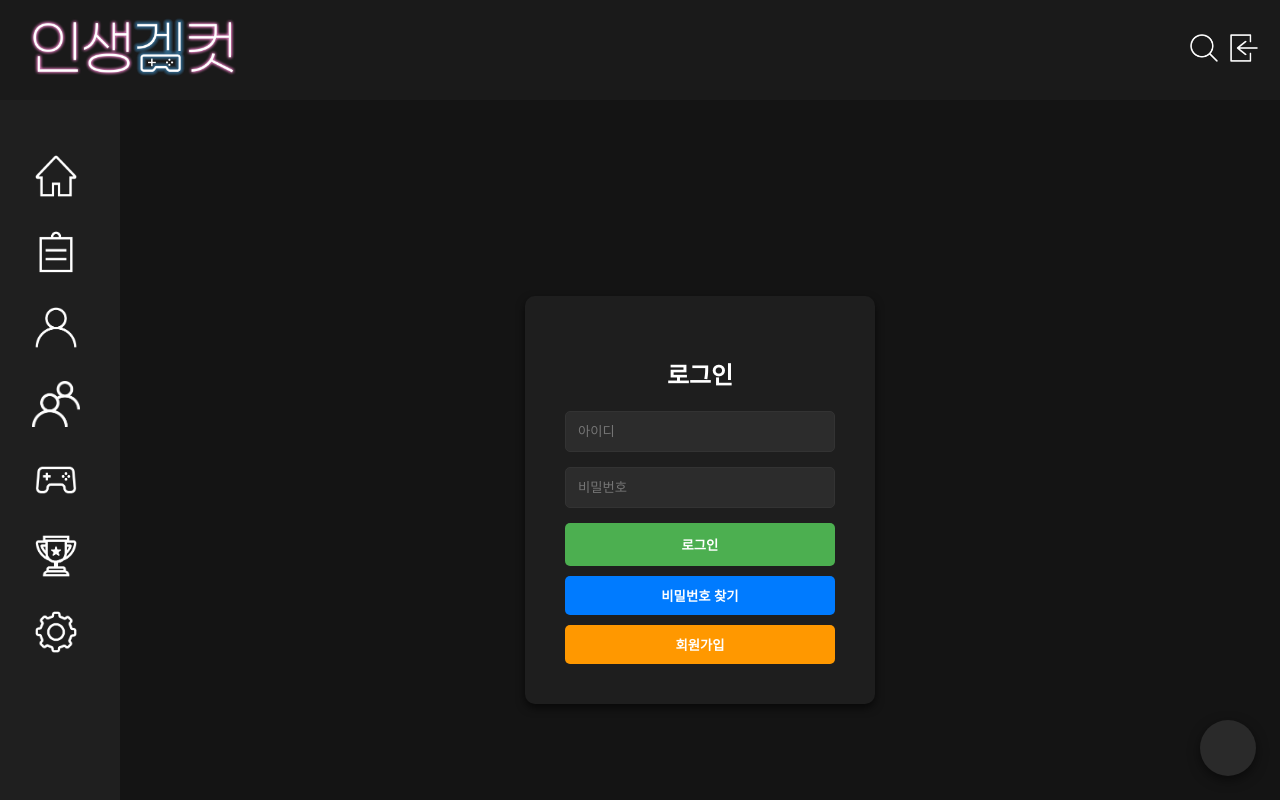
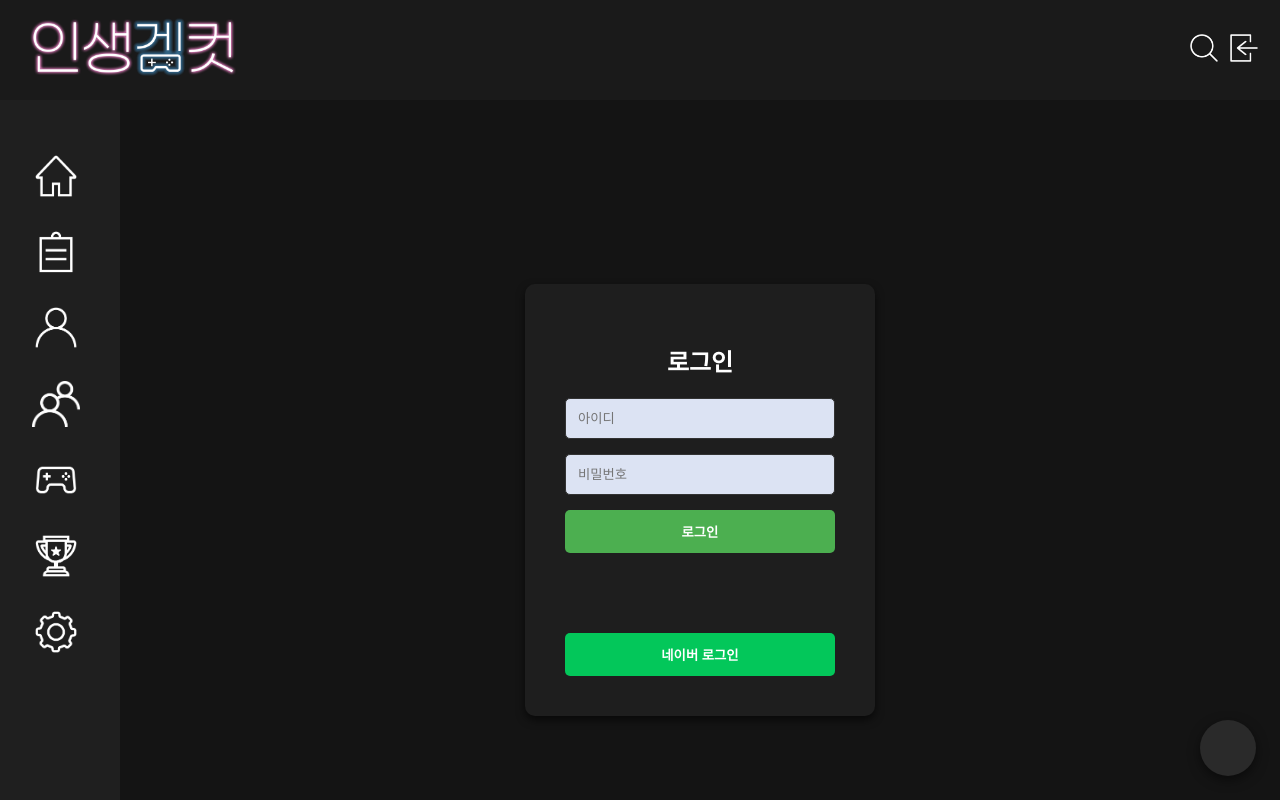
Before and after one commit to Sonjulking/GameCut_final_frontend, a React (Vite) app: page /login in a window 1280 px wide. Built offline with nearby package versions, Linux system fonts and the light colour scheme; some icons are missing; a small style sheet from the web is missing.

Commit message:
<feat> 소셜로그인 추가 (프론트)

```diff
--- a/dev-dist/sw.js
+++ b/dev-dist/sw.js
@@ -82,7 +82,7 @@ define(['./workbox-54d0af47'], (function (workbox) { 'use strict';
     "revision": "3ca0b8505b4bec776b69afdba2768812"
   }, {
     "url": "index.html",
-    "revision": "0.p6krmv9en28"
+    "revision": "0.8he6miagm9"
   }], {});
   workbox.cleanupOutdatedCaches();
   workbox.registerRoute(new workbox.NavigationRoute(workbox.createHandlerBoundToURL("index.html"), {
--- a/package.json
+++ b/package.json
@@ -14,6 +14,7 @@
     "@emotion/styled": "^11.14.0",
     "@mui/icons-material": "^7.1.1",
     "@mui/material": "^7.1.1",
+    "@react-oauth/google": "^0.12.2",
     "@reduxjs/toolkit": "^2.8.2",
     "@tanstack/react-query": "^5.79.0",
     "@toast-ui/editor-plugin-color-syntax": "^3.1.0",
--- a/src/pages/Login.jsx
+++ b/src/pages/Login.jsx
@@ -1,33 +1,35 @@
 import React, { useState } from "react";
 import { useNavigate } from "react-router-dom";
 import axios from "axios";
+import { GoogleOAuthProvider, GoogleLogin } from "@react-oauth/google";
+
+const GOOGLE_CLIENT_ID =
+  "752741472899-quo69i7p0r9cgi0kh67steu3dtbjkvac.apps.googleusercontent.com";
+const NAVER_CLIENT_ID = "CQbPXwMaS8p6gHpnTpsS";
+const REDIRECT_URI = "http://localhost:5173/naver/callback";
 
 const Login = () => {
   const [userId, setUserId] = useState("");
   const [pwd, setPwd] = useState("");
   const [error, setError] = useState("");
   const [loading, setLoading] = useState(false);
-
   const navigate = useNavigate();
 
   const handleSubmit = async (e) => {
     e.preventDefault();
     setLoading(true);
     setError("");
-
     try {
       const response = await axios.post("http://localhost:8081/user/login", {
         userId,
         pwd,
       });
-
       if (response.data.success) {
-        const { token, userNinkname, userId } = response.data; // nickname 가져오기
+        const { token, userNinkname, userId } = response.data;
         localStorage.setItem("token", token);
-        localStorage.setItem("nickname", userNinkname); // 닉네임 저장
-        localStorage.setItem("userId", userId); // 닉네임 저장
-        alert(`${userNinkname}님 환영합니다!`); // 여기가 핵심!
-
+        localStorage.setItem("nickname", userNinkname);
+        localStorage.setItem("userId", userId);
+        alert(`${userNinkname}님 환영합니다!`);
         navigate("/");
       } else {
         setError("아이디 또는 비밀번호가 틀렸습니다.");
@@ -36,22 +38,42 @@ const Login = () => {
       console.error(err);
       setError("서버 오류가 발생했습니다.");
     }
-
     setLoading(false);
   };
 
-  const handleFindPassword = () => {
-    navigate("/FindPassword");
+  const handleGoogleSuccess = async (credentialResponse) => {
+    const credential = credentialResponse.credential;
+    try {
+      const res = await axios.post("http://localhost:8081/user/oauth/google", {
+        token: credential,
+      });
+      if (res.data.success) {
+        localStorage.setItem("token", res.data.token);
+        localStorage.setItem("nickname", res.data.userNickname);
+        localStorage.setItem("userId", res.data.userId);
+        alert(`${res.data.userNickname}님 환영합니다!`);
+        navigate("/");
+      }
+    } catch (err) {
+      console.error(err);
+      setError("구글 로그인 실패");
+    }
   };
 
-  const handleJoin = () => {
-    navigate("/Join");
+  const naverLogin = () => {
+    const state = Math.random().toString(36).substring(2);
+    const url = `https://nid.naver.com/oauth2.0/authorize?response_type=code&client_id=${NAVER_CLIENT_ID}&redirect_uri=${encodeURIComponent(
+      REDIRECT_URI
+    )}&state=${state}`;
+    window.location.href = url;
   };
 
   return (
+    <GoogleOAuthProvider clientId={GOOGLE_CLIENT_ID}>
       <div style={styles.container}>
         <div style={styles.card}>
           <h2 style={styles.title}>로그인</h2>
+
           <form onSubmit={handleSubmit} style={styles.form}>
             <input
               type="text"
@@ -72,20 +94,27 @@ const Login = () => {
             <button type="submit" style={styles.button} disabled={loading}>
               {loading ? "로그인 중..." : "로그인"}
             </button>
-          <button
-            type="button"
-            style={styles.findButton}
-            onClick={handleFindPassword}
-          >
-            비밀번호 찾기
-          </button>
-          <button type="button" style={styles.joinButton} onClick={handleJoin}>
-            회원가입
-          </button>
             {error && <p style={styles.error}>{error}</p>}
           </form>
+
+          {/* 소셜 로그인 구역 */}
+          <div style={styles.socialWrapper}>
+            <div style={styles.socialButtonWrapper}>
+              <GoogleLogin
+                onSuccess={handleGoogleSuccess}
+                onError={() => console.log("Google Login Failed")}
+                theme="outline"
+                size="large"
+              />
+            </div>
+
+            <button onClick={naverLogin} style={styles.naverButton}>
+              네이버 로그인
+            </button>
           </div>
         </div>
+      </div>
+    </GoogleOAuthProvider>
   );
 };
 
@@ -119,8 +148,8 @@ const styles = {
     marginBottom: "15px",
     border: "1px solid #333",
     borderRadius: "5px",
-    backgroundColor: "#2c2c2c",
-    color: "#ffffff",
+    backgroundColor: "#dce3f3",
+    color: "#000",
   },
   button: {
     padding: "12px",
@@ -131,29 +160,32 @@ const styles = {
     cursor: "pointer",
     fontWeight: "bold",
     marginBottom: "10px",
+    width: "100%",
   },
-  findButton: {
-    padding: "10px",
-    backgroundColor: "#007bff",
+  error: {
+    color: "#ff4d4f",
+    marginTop: "10px",
+  },
+  socialWrapper: {
+    marginTop: "20px",
+    display: "flex",
+    flexDirection: "column",
+    gap: "10px",
+  },
+  socialButtonWrapper: {
+    display: "flex",
+    justifyContent: "center",
+    width: "100%", // 이 부분이 핵심
+  },
+  naverButton: {
+    padding: "12px",
+    backgroundColor: "#03C75A",
     color: "white",
     border: "none",
     borderRadius: "5px",
     cursor: "pointer",
     fontWeight: "bold",
-    marginBottom: "10px",
-  },
-  joinButton: {
-    padding: "10px",
-    backgroundColor: "#ff9800",
-    color: "white",
-    border: "none",
-    borderRadius: "5px",
-    cursor: "pointer",
-    fontWeight: "bold",
-  },
-  error: {
-    color: "#ff4d4f",
-    marginTop: "10px",
+    width: "100%",
   },
 };
 
--- /dev/null
+++ b/src/pages/NaverCallback.jsx
@@ -0,0 +1,54 @@
+import { useEffect } from "react";
+import { useNavigate } from "react-router-dom";
+import axios from "axios";
+
+const NaverCallback = () => {
+  const navigate = useNavigate();
+
+  useEffect(() => {
+    // URL에서 code, state 추출
+    const urlParams = new URLSearchParams(window.location.search);
+    const code = urlParams.get("code");
+    const state = urlParams.get("state");
+
+    if (code) {
+      axios
+        .post("http://localhost:8081/user/oauth/naver", { code, state })
+        .then((res) => {
+          if (res.data.success) {
+            localStorage.setItem("token", res.data.token);
+            localStorage.setItem("nickname", res.data.userNickname);
+            localStorage.setItem("userId", res.data.userId);
+            alert(`${res.data.userNickname}님 환영합니다!`);
+            navigate("/");
+          } else {
+            alert("네이버 로그인 실패");
+          }
+        })
+        .catch((err) => {
+          console.error(err);
+          alert("서버 오류 발생");
+        });
+    }
+  }, []);
+
+  return (
+    <div style={styles.container}>
+      <h2>네이버 로그인 중...</h2>
+    </div>
+  );
+};
+
+const styles = {
+  container: {
+    height: "100vh",
+    background: "#141414",
+    display: "flex",
+    justifyContent: "center",
+    alignItems: "center",
+    color: "#fff",
+    fontSize: "24px",
+  },
+};
+
+export default NaverCallback;
--- a/src/routes/AppRoutes.jsx
+++ b/src/routes/AppRoutes.jsx
@@ -8,6 +8,8 @@ import FindPassword from "../pages/FindPassword.jsx";
 import Join from "../pages/Join.jsx";
 import Login from "../pages/Login.jsx";
 import ErrorPage from "../pages/Error.jsx";
+import NaverCallback from "../pages/NaverCallback";
+
 const delayImport = (importFunc, delay = 5000) => {
   return new Promise((resolve) => {
     setTimeout(() => resolve(importFunc()), delay);
@@ -31,7 +33,7 @@ const router = createBrowserRouter([
       { path: "findPassword", element: <FindPassword /> },
       { path: "join", element: <Join /> },
       { path: "login", element: <Login /> },
-
+      { path: "naver/callback", element: <NaverCallback /> },
       //404에러
       { path: "*", element: <ErrorPage /> },
     ],
```
Also changed, not shown: 1 other file (tests, documents, lock files or other folders). Lines whose indentation alone changed are shown as unchanged.
